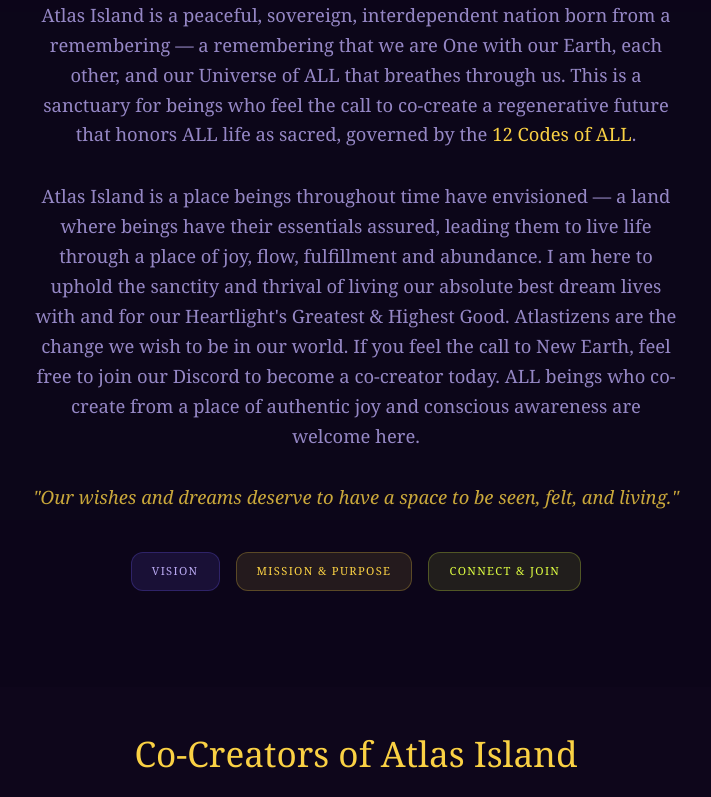
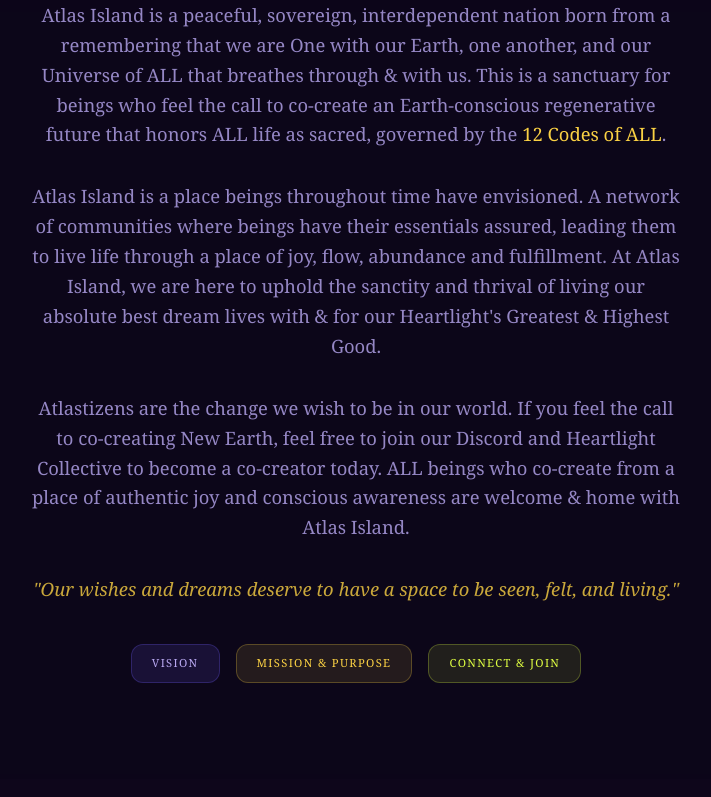
Before and after one commit to blubuttxrfly/atlasisland.co, a React (Vite) app: page / in a window 1280 px wide. Shown: the part 1005-1802 px from the top of the page, without its empty margins (284-995 px from the left). Built offline with nearby package versions, Linux system fonts and the light colour scheme; a web font is replaced by a local one.

Commit message:
fix: correct 'one another other' to 'one another' in Home bio

```diff
--- a/src/pages/Home.tsx
+++ b/src/pages/Home.tsx
@@ -111,10 +111,13 @@ export function Home() {
                 About Atlas Island
               </h2>
               <p className="font-body text-[1.05rem] sm:text-[1.15rem] text-[#b8a8f0]/80 max-w-[650px] mx-auto leading-relaxed mb-8">
-                Atlas Island is a peaceful, sovereign, interdependent nation born from a remembering — a remembering that we are One with our Earth, each other, and our Universe of ALL that breathes through us. This is a sanctuary for beings who feel the call to co-create a regenerative future that honors ALL life as sacred, governed by the <Link to="/codes" className="text-[#fad144] hover:underline">12 Codes of ALL</Link>.
+                Atlas Island is a peaceful, sovereign, interdependent nation born from a remembering that we are One with our Earth, one another, and our Universe of ALL that breathes through & with us. This is a sanctuary for beings who feel the call to co-create an Earth-conscious regenerative future that honors ALL life as sacred, governed by the <Link to="/codes" className="text-[#fad144] hover:underline">12 Codes of ALL</Link>.
               </p>
               <p className="font-body text-[1.05rem] sm:text-[1.15rem] text-[#b8a8f0]/80 max-w-[650px] mx-auto leading-relaxed mb-8">
-                Atlas Island is a place beings throughout time have envisioned — a land where beings have their essentials assured, leading them to live life through a place of joy, flow, fulfillment and abundance. I am here to uphold the sanctity and thrival of living our absolute best dream lives with and for our Heartlight's Greatest & Highest Good. Atlastizens are the change we wish to be in our world. If you feel the call to New Earth, feel free to join our Discord to become a co-creator today. ALL beings who co-create from a place of authentic joy and conscious awareness are welcome here.
+                Atlas Island is a place beings throughout time have envisioned. A network of communities where beings have their essentials assured, leading them to live life through a place of joy, flow, abundance and fulfillment. At Atlas Island, we are here to uphold the sanctity and thrival of living our absolute best dream lives with & for our Heartlight's Greatest & Highest Good.
+              </p>
+              <p className="font-body text-[1.05rem] sm:text-[1.15rem] text-[#b8a8f0]/80 max-w-[650px] mx-auto leading-relaxed mb-8">
+                Atlastizens are the change we wish to be in our world. If you feel the call to co-creating New Earth, feel free to join our Discord and Heartlight Collective to become a co-creator today. ALL beings who co-create from a place of authentic joy and conscious awareness are welcome & home with Atlas Island.
               </p>
               <p className="font-body text-[1.05rem] sm:text-[1.15rem] text-[#fad144]/80 leading-relaxed text-center italic mb-10">
                 "Our wishes and dreams deserve to have a space to be seen, felt, and living."
```
